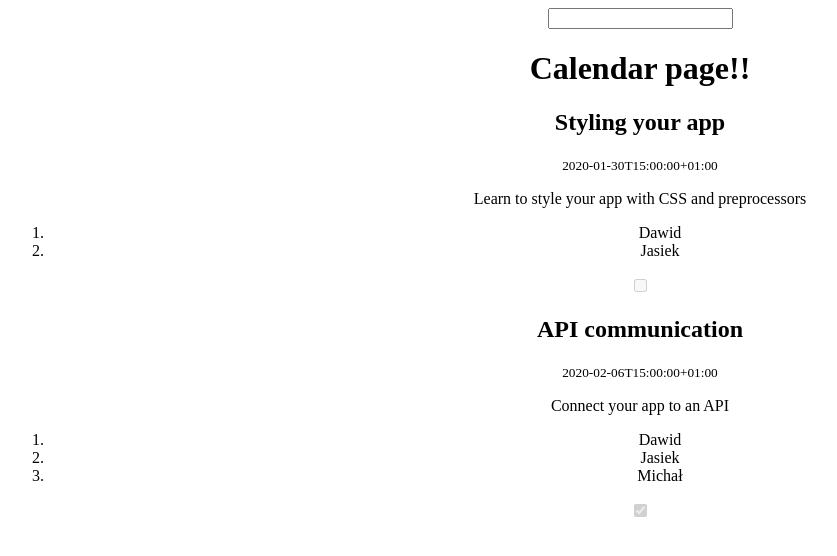
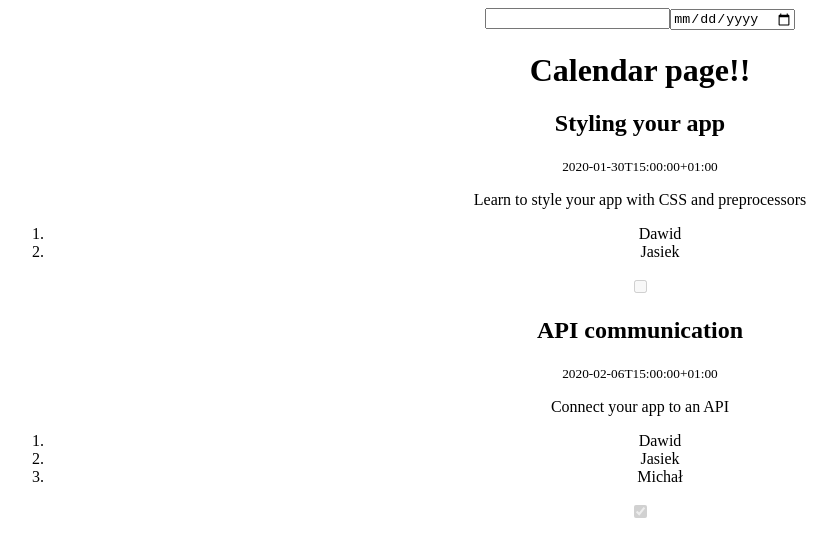
Before and after one commit to miksturait/coderdojobb, a React (Create React App) app: page / in a window 1280 px wide. Shown: the top 556 px of the page, without its empty margins (0-837 px from the left). Built offline with nearby package versions, Linux system fonts and the light colour scheme.

Commit message:
added filtering by date

```diff
--- a/src/App.js
+++ b/src/App.js
@@ -1,5 +1,4 @@
 import React from 'react';
-import logo from './logo.svg';
 import './styles/App.css';
 import Calendar from './pages/Calendar'
 
--- a/src/pages/Calendar.js
+++ b/src/pages/Calendar.js
@@ -17,10 +17,19 @@ class Calendar extends React.Component {
     })
   }
 
+  filterByDate = e => {
+    const inputSelectedDate = e.target.value;
+    const filteredMeetings = calendar.filter(meeting => meeting.date.includes(inputSelectedDate))
+    this.setState({
+      filteredMeetings
+    })
+  }
+
   render () {
     return (
       <div>
         <input onChange={this.filterMeetings}/>
+        <input type="date" onChange={this.filterByDate}/>
         <h1>Calendar page!! </h1>
         {this.state.filteredMeetings.map((meeting, index) => <Meeting {...meeting} key={index}/>)}
       </div>
```
